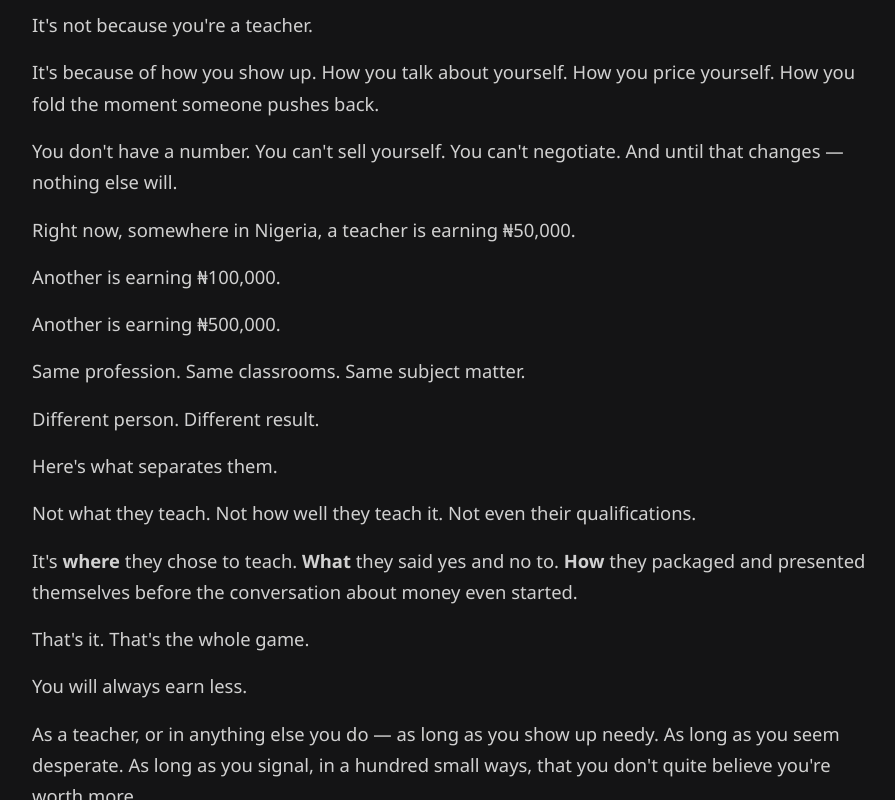
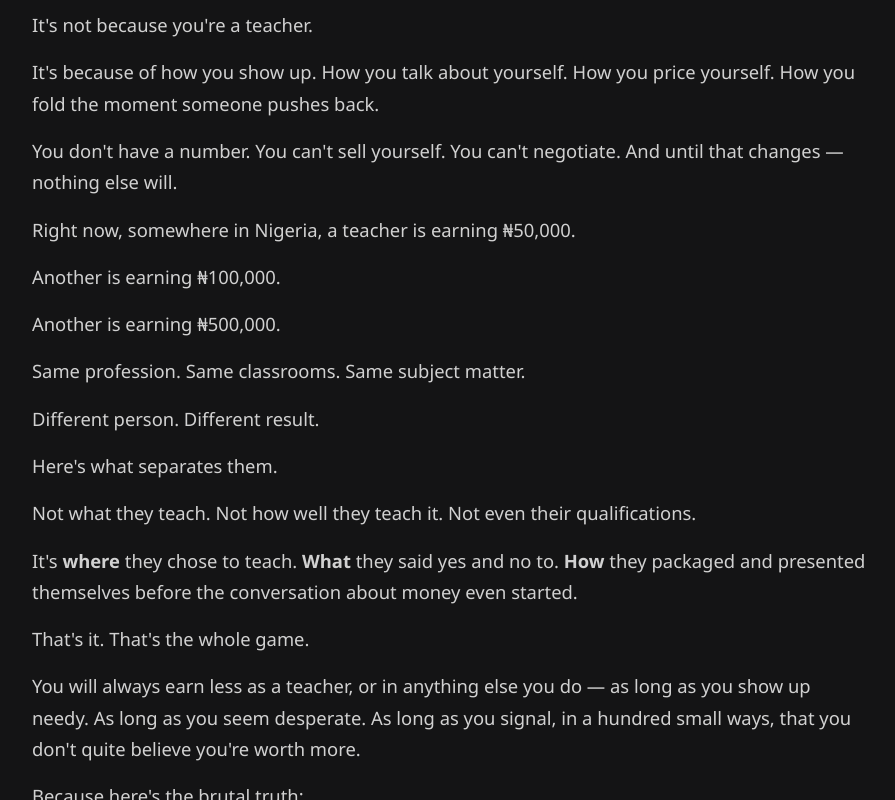
Before and after one commit to youngdestinx/ebook, a plain HTML site: page index.html in a window 1280 px wide. Shown: the part 2000-2800 px from the top of the page, without its empty margins (190-1085 px from the left). Drawn offline with Linux system fonts and the light colour scheme.

Commit message:
copy updated

```diff
--- a/index.html
+++ b/index.html
@@ -17,7 +17,7 @@
             <div class="container">
                 <div class="content">
                     <h1 class="fade-in">
-                        <span class="emp"><em>You're underpaid because you're teacher.</em></span> <br>
+                        <span class="emp"><em>You're not underpaid because you're teacher.</em></span> <br>
                         You're underpaid because you believe teaching is a low paying job.
                     </h1>
                 </div>
@@ -99,9 +99,10 @@
 
                     <p class="fade-in">That's it. That's the whole game.</p>
 
-                    <p class="fade-in">You will always earn less.</p>
+                    <p class="fade-in">You will always earn less as a teacher, or in anything else
+                        you do — as long as you show up needy. As long as you seem desperate. As long as you signal, in a hundred small ways, that you don't quite believe you're worth more.</p>
 
-                    <p class="fade-in">As a teacher, or in anything else you do — as long as you show up needy. As long as you seem desperate. As long as you signal, in a hundred small ways, that you don't quite believe you're worth more.</p>
+                    </p>
 
                     <p class="fade-in">Because here's the brutal truth:</p>
 
```
